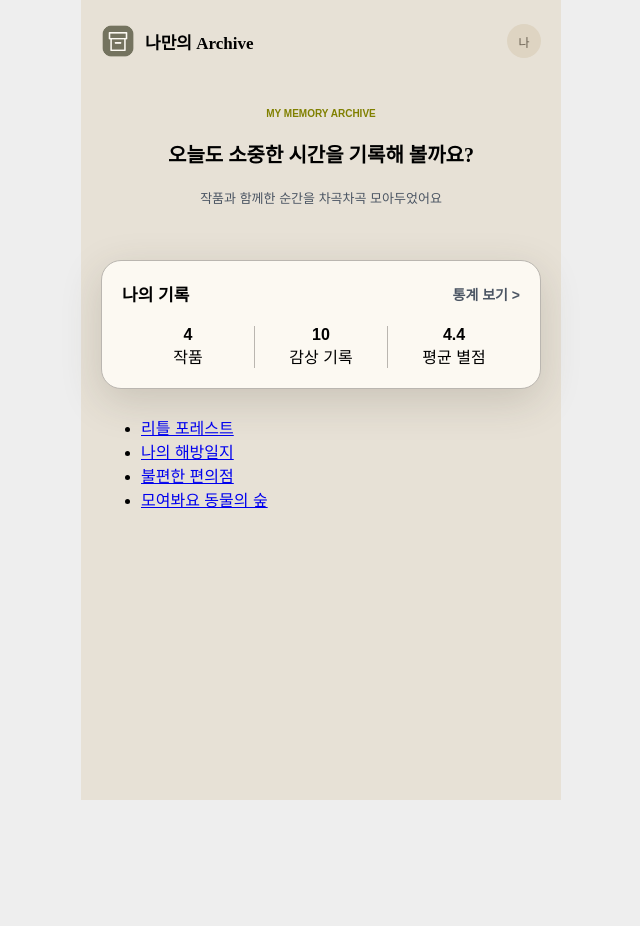
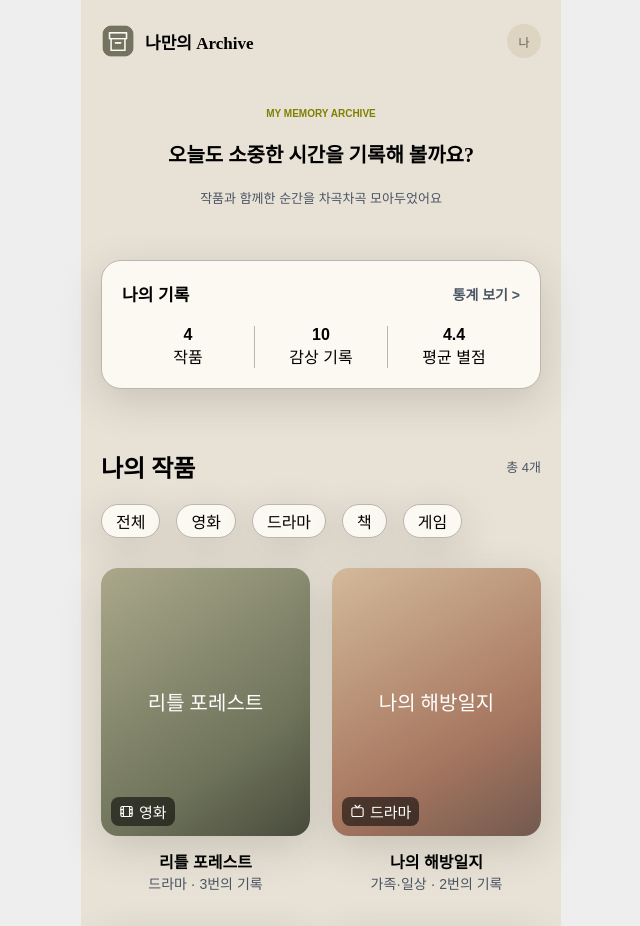
Before and after one commit to newuser1002-bot/my-archive, a React (Vite) app: page / in a window 1280 px wide. Shown: the top 926 px of the page, without its empty margins (319-959 px from the left). Before the commit the page ends 800 px from the top, so only its background shows below. Built offline with nearby package versions, Linux system fonts and the light colour scheme; a web font is replaced by a local one.

Commit message:
홈 작품 카드 및 유형 배지 구현

```diff
--- a/src/pages/home/Home.css
+++ b/src/pages/home/Home.css
@@ -133,3 +133,135 @@
 .home-my_record_stat + .home-my_record_stat {
     border-left: 1px solid #bab6b0;
 }
+
+
+.home-works {
+    font-family: var(--font-body);
+    margin-top: 30px;
+}
+
+.home-works-header {
+    display: flex;  /* 가로 배치 */
+    align-items: center;
+    justify-content: space-between; /* 요소를 양 끝으로 */
+}
+
+.home-works-header h2 {
+    font-family: var(--font-title);
+}
+
+.home-works-header span {
+    color: #4B5563;
+    font-size: 13px;
+}
+
+.home-works-filters {
+    display: flex;  /* 가로 배치 */
+    gap: 16px;
+}
+
+.home-works-filters button {
+    padding: 4px 14px; /* 위 아래, 좌우 */
+    background-color: #fcf9f2;
+    border-radius: 999px;
+    border: 1px solid #bab6b0;
+    cursor: pointer;    /* 마우스를 올리면 손 모양 */
+
+    /* 좌우 이동 없음, 아래로 이동, 부드럽게 퍼지는 정도 | rgba 투명도 지정 0.18*/
+    box-shadow: 0 12px 40px rgba(67, 59, 47, 0.18);
+}
+
+/* 작품 목록을 같은 너비의 2열로 배치 */
+/* 부모 grid가 가로 공간을 두 칸으로 나눠서 카드 너비를 정해준다. */
+.home-work-grid {
+    display: grid;
+    grid-template-columns: repeat(2, 1fr);  /* 가로 공간을 같은 너비의 두 칸으로 나눠준다 */
+    margin-top: 30px;
+    gap: 22px 22px; /* 카드 사이 간격 세로 * 가로 간격 */
+}
+
+.home-work-card {
+
+    text-decoration: none; /* 링크의 밑줄을 제거 */
+}
+
+/* 정한 카드 너비를 기준으로 높이 계산 : aspect-ratio, 표지 색, 모서리 둥글게 해서 표지가 나오게 된다. */
+.home-work-cover {
+    aspect-ratio: 0.78; /* 너비 % 높이 : 세로로 긴 표지 */
+    border-radius: 17px;
+
+    display: flex;
+    align-items: center;
+    justify-content: center;
+
+    font-family: var(--font-title);
+    color: white;
+    font-size: 20px;
+
+    /* 좌우 이동 없음, 아래로 이동, 부드럽게 퍼지는 정도 | rgba 투명도 지정 0.18*/
+    box-shadow: 0 12px 40px rgba(67, 59, 47, 0.18);
+
+    /* 배지를 배치할 기준 */
+    position: relative;
+}
+
+/* 콘텐츠 아이콘(배지) 위치 */
+.home-work-badge {
+    position: absolute; /* absolute는 일반적인 배치 흐름에서 빠져서 가장 가까운 위치 기준 조상 요소를 따라 배치된다. 여기서는 relative */
+    left: 10px;
+    bottom: 10px;
+
+    display: flex;  /* 가로 배치 */
+    align-items: center;
+
+    background: rgba(0, 0, 0, 0.55); /* 반투명 검정 */
+    border-radius: 8px;
+    padding: 4px 8px; /* 위 아래, 좌우 */
+    font-size: 15px;
+
+    gap: 5px;
+}
+
+/* linear-gradient()는 여러 색이 자연스럽게 이어지는 배경을 만들어준다. */
+/* 145deg 는 색이 이어지는 방향, 왼쪽 위에서 오른쪽 아래 방향으로 진행한다. */
+/* 첫 색은 0%에서 진행, 두 번째 색은 68% 지점에 놓이게 되고 마지막은 100% 지점에 놓인다. */
+/* 영화 */
+.home-work-cover-movie {
+  background: linear-gradient(145deg, #aaa88b, #6e735a 68%, #484b3c);
+}
+
+/* 드라마 */
+.home-work-cover-drama {
+  background: linear-gradient(150deg, #d3b99a, #a77760 65%, #72594f);
+}
+
+/* 책 */
+.home-work-cover-book {
+  background: linear-gradient(145deg, #bdc5bd, #7f9690 65%, #586f6b);
+}
+
+/* 게임 */
+.home-work-cover-game {
+  background: linear-gradient(145deg, #c6c7a5, #899477 58%, #5d6b59);
+}
+
+.home-work-info {
+    flex: 1; /* 가로 공간을 똑같이 나눠 가짐 */
+    display: flex;
+    flex-direction: column; /* 세로로 배치 */
+
+    min-height: 70px;
+
+    align-items: center;
+    justify-content: center;
+    font-family: var(--font-body);
+}
+
+.home-work-info strong {
+    color: black;
+}
+
+.home-work-info span {
+    color: #4B5563;
+    font-size: 14px;
+}
--- a/src/pages/home/Home.jsx
+++ b/src/pages/home/Home.jsx
@@ -3,6 +3,8 @@ import { useBArchive } from "../b-shared/archiveContext";   // 공통 데이터
 import { Link } from "react-router-dom"; // 클릭으로 화면을 이동하는 컴포넌트
 import "./Home.css";    // 홈 화면 전용 CSS 불러오기
 import logo from "../../assets/logo.png";
+import { CATEGORIES } from "../b-shared/recordModel";   //공통 콘텐츠 유형 목록 가져오기
+import RecordIcon from "../b-shared/RecordIcon";
 
 export default function Home() {
 
@@ -21,12 +23,12 @@ export default function Home() {
     return (
         <main className="home-page">
 
-            <div style={{display: 'flex', flexDirection: 'column', gap: '10px'}}>
+            <div style={{ display: 'flex', flexDirection: 'column', gap: '10px' }}>
 
                 {/* 홈 상단 : 로고 및 프로필 버튼 */}
                 <header className="home-header">
                     <div className="home-font_header">
-                    <img src={logo} className="home-logo"/>
+                        <img src={logo} className="home-logo" />
                         <span>나만의 Archive</span>
                     </div>
                     <span className="home-profile">나</span>
@@ -66,17 +68,57 @@ export default function Home() {
                     </div>
                 </section>
 
-            {/* 작품들 제목 출력 */}
-            <ul>
-                {works.map((work) => (
-                    <li key={work.id}>
-                        {/* 현재 작품 ID를 이용해 해당 작품 상세 주소로 이동 */}
-                        <Link to={"/works/" + work.id}>
-                        {work.title}
+
+                {/* 나의 작품 영역 */}
+                <section className="home-works">
+                    {/* 제목과 전체 작품 수 */}
+                    <div className="home-works-header">
+                        <h2>나의 작품</h2>
+                        <span>총 {works.length}개</span>
+                    </div>
+
+                    {/* 작품 카테고리 */}
+                    <div className="home-works-filters">
+                        {/* 전체는 콘텐츠 유형이 아니라 따로 표시 */}
+                        <button type="button">전체</button>
+
+                        {/* 공통 유형 목록으로 버튼 생성 */}
+                        {CATEGORIES.map((category) => (
+                            <button type="button" key={category.value}>{category.label}</button>
+                        ))}
+                    </div>
+
+                    {/* 작품 카드 목록 */}
+                    <div className="home-work-grid">
+                        {works.map((work) => {
+                            const category = CATEGORIES.find((item) => item.value === work.category);
+
+                            return (
+                                <Link key={work.id} to={"/works/" + work.id} className="home-work-card">
+                                    {/* 작품 표지 */}
+                                    <div className={"home-work-cover home-work-cover-" + work.category}>
+                                        <span>{work.title}</span>
+
+                                        {/* 유형 정보가 있으면 아이콘과 이름 표시 */}
+                                        {category && (
+                                            <span className="home-work-badge">
+                                                <RecordIcon name={category.icon} size={15}/>
+                                                {category.label}
+                                            </span>
+                                        )}
+                                    </div>
+
+                                    {/* 작품 표지 아래 정보 */}
+                                    <div className="home-work-info">
+                                        <strong>{work.title}</strong>
+                                        <span>{work.genre} · {reviews.filter((review) => review.workId === work.id).length}번의 기록</span>
+                                    </div>
+
                                 </Link>
-                    </li>
-                ))}
-            </ul>
+                            );
+                        })}
+                    </div>
+                </section>
             </div>
         </main>
     );
```
Lines whose indentation alone changed are shown as unchanged.
